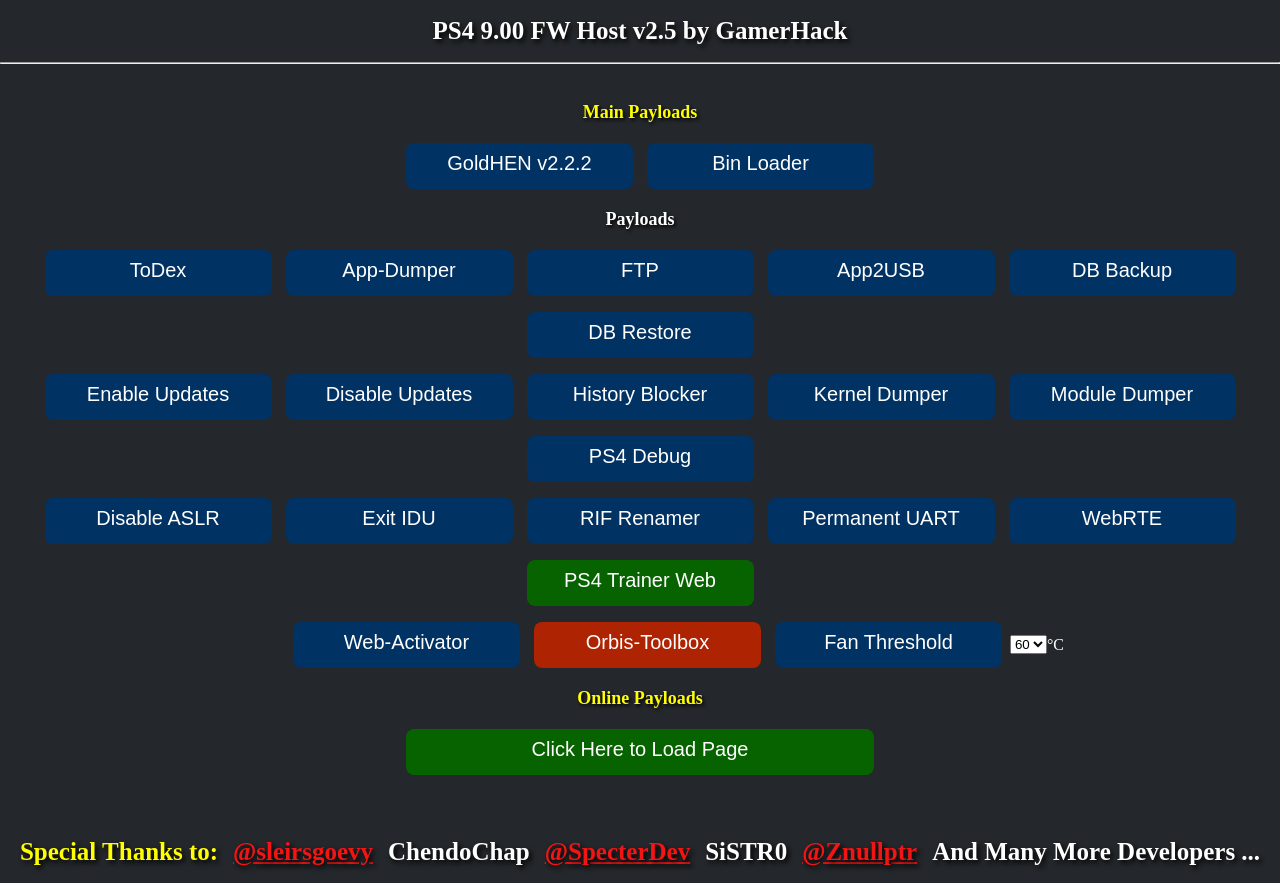
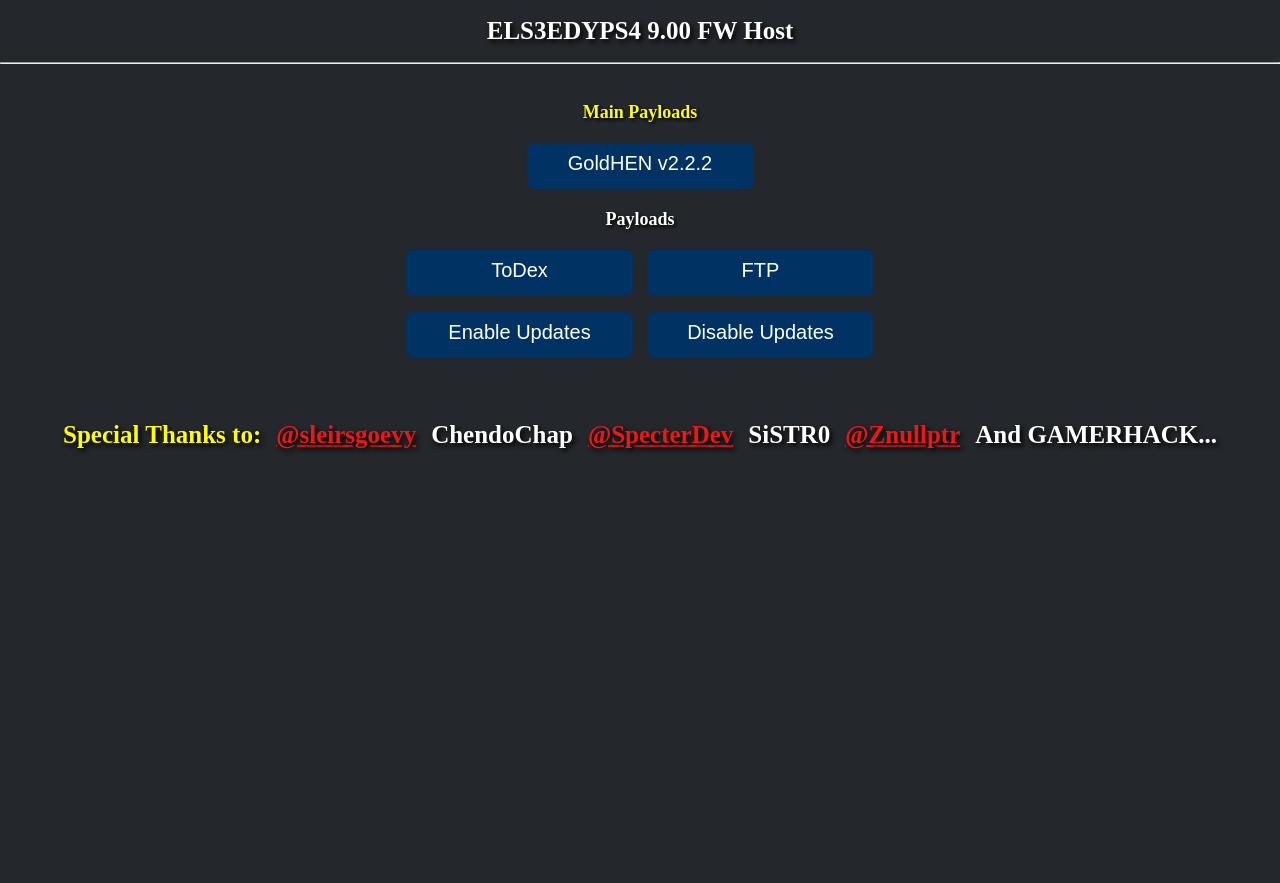
Before and after one commit to els3edy1/9.00, a plain HTML site: page index.html in a window 1280 px wide. After the commit the page ends 800 px from the top, so only its background shows below. Drawn offline with Linux system fonts and the light colour scheme; a script that the page names is missing.

Commit message:
Update index.html
Updated

```diff
--- a/index.html
+++ b/index.html
@@ -1,6 +1,6 @@
 <!DOCTYPE html>
 <html manifest="cache.manifest"><head>
-<title>PS4 9.00 FW Host v2.5 by GamerHack</title>
+<title>ELS3EDYPS4 9.00 FW Host</title>
 <link rel="stylesheet" href="style.css">
 <script src="int64.js"></script>
 <script src="rop.js"></script>
@@ -12,43 +12,21 @@
 function DLProgress(e){Percent=(Math.round(e.loaded / e.total * 100));window.msgs.innerHTML="Installing Offline Cache: " + Percent + "%";}
 function DisplayCacheProgress(){setTimeout(function(){window.msgs.innerHTML="Cache Installed Successfully ✔";},1000);setTimeout(function(){window.msgs.innerHTML="Now Close And Re-Open Your Browser ...";},3000);}window.applicationCache.addEventListener("progress",DLProgress,false);window.applicationCache.oncached=function(e){DisplayCacheProgress();};window.applicationCache.onupdateready=function(e){DisplayCacheProgress();};
 </script>
-<h1 id="msgs">PS4 9.00 FW Host v2.5 by GamerHack</h1>
+<h1 id="msgs">ELS3EDYPS4 9.00 FW Host</h1>
 <hr>
 <br>
 <h1 style="font-size:18px;color:yellow;">Main Payloads</h1>
 <button class="btn" onclick=load_goldhen222()> GoldHEN v2.2.2 </button>
-<button class="btn" onclick=load_binloader()> Bin Loader </button>
 <br>
 <h1 style="font-size:18px;text-align:center;">Payloads</h1>
 <button class="btn" onclick=load_todex()> ToDex </button>
-<button class="btn" onclick=load_dumper()> App-Dumper </button>
 <button class="btn" onclick=load_ftp()> FTP </button>
-<button class="btn" onclick=load_app2usb()> App2USB </button>
-<button class="btn" onclick=load_dbackup()> DB Backup </button>
-<button class="btn" onclick=load_dbrestore()> DB Restore </button>
 <br>
 <button class="btn" onclick=load_enablebUpdates()> Enable Updates </button>
 <button class="btn" onclick=load_disableUpdates()> Disable Updates </button>
-<button class="btn" onclick=load_historyBlocker()> History Blocker </button>
-<button class="btn" onclick=load_kernelDump()> Kernel Dumper </button>
-<button class="btn" onclick=load_moduleDump()> Module Dumper </button>
-<button class="btn" onclick=load_ps4debug()> PS4 Debug </button>
+
 <br>
-<button class="btn" onclick=load_disbAslr()> Disable ASLR </button>
-<button class="btn" onclick=load_exitidu()> Exit IDU </button>
-<button class="btn" onclick=load_rifRen()> RIF Renamer </button>
-<button class="btn" onclick=load_permUart()> Permanent UART </button>
-<button class="btn" onclick=load_webrte()> WebRTE </button>
-<a href="http://ps4trainer.com/Trainer/index.html"><button class="btn btn-web"> PS4 Trainer Web </button></a>
-<br>
-<a href="webactivator.html"><button class="btn" style="margin-left: 77px;"> Web-Activator </button></a>
-<button class="btn btn-toolbox" onclick=load_toolbox()> Orbis-Toolbox </button>
-<button class="btn" onclick=load_fanthreshold() style="margin-right: 8px;"> Fan Threshold </button><select id="tempC"></select>&#176;C
-<br>
-<h1 style="font-size:18px;color:yellow;">Online Payloads</h1>
-<a href="online.html"><button class="btn btn-web" style="width: 468px;"> Click Here to Load Page </button></a>
-<br>
-<h1 style="margin-top: 55px;color: yellow;">Special Thanks to:<a href="https://twitter.com/sleirsgoevy" style="color:#f31414; margin-left: 15px;">@sleirsgoevy</a><a style="color:white; margin-left: 15px;">ChendoChap</a><a href="https://twitter.com/SpecterDev" style="color:#f31414; margin-left: 15px;">@SpecterDev</a><a style="color:white; margin-left: 15px;">SiSTR0</a><a href="https://twitter.com/Znullptr" style="color:#f31414; margin-left: 15px;">@Znullptr</a><a style="color:white; margin-left: 15px;">And Many More Developers ...</a></h1>
+<h1 style="margin-top: 55px;color: yellow;">Special Thanks to:<a href="https://twitter.com/sleirsgoevy" style="color:#f31414; margin-left: 15px;">@sleirsgoevy</a><a style="color:white; margin-left: 15px;">ChendoChap</a><a href="https://twitter.com/SpecterDev" style="color:#f31414; margin-left: 15px;">@SpecterDev</a><a style="color:white; margin-left: 15px;">SiSTR0</a><a href="https://twitter.com/Znullptr" style="color:#f31414; margin-left: 15px;">@Znullptr</a><a style="color:white; margin-left: 15px;">And GAMERHACK...</a></h1>
 <script>
 for(var i=40; i<=75; i=i+5){
     var select = document.getElementById("tempC");
```
